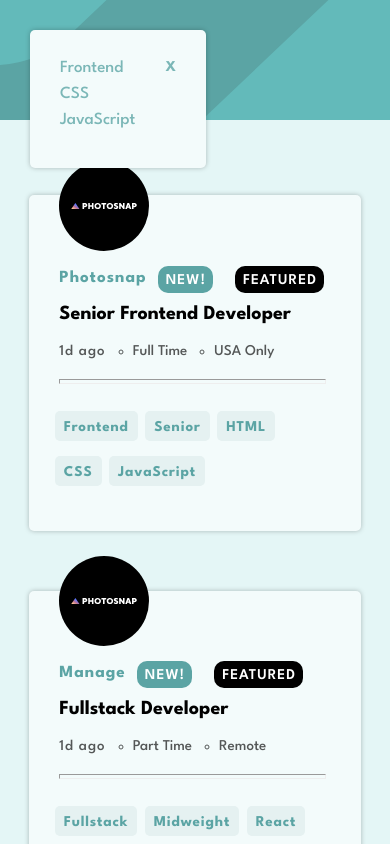
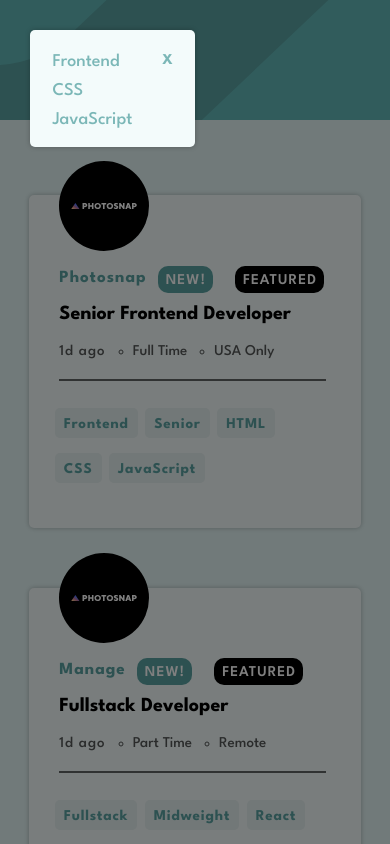
Before and after one commit to Mplusabiodun/Job-Listing-App, a React (Vite) app: page / in a window 390 px wide. Both pictures are taken after a click on the picture 35 px from the left and 41 px from the top of the page. Shown: the top 844 px of the page. Built offline with nearby package versions, Linux system fonts and the light colour scheme.

Commit message:
adjusting media query styling

```diff
--- a/src/components/Header.module.css
+++ b/src/components/Header.module.css
@@ -22,5 +22,6 @@
     height: 2.5rem;
     width: 2.3rem;
     color: hsl(180, 52%, 97%);
+    margin: 0.8rem 0 0 0.5rem;
   }
 }
--- a/src/components/JobList.jsx
+++ b/src/components/JobList.jsx
@@ -2,10 +2,10 @@
 import SkillsList from "./SkillsList";
 
 import imageName from "../assets/images/photosnap.svg";
-// import tryThis from ".";
 
 export default function JobList({ data }) {
   const skills = [data.role, data.level, ...data.tools, ...data.languages];
+
   return (
     <li className={classes.joblist}>
       <div className={classes.data_container}>
--- a/src/components/JobList.module.css
+++ b/src/components/JobList.module.css
@@ -170,9 +170,11 @@
   }
   hr {
     display: flex;
-    height: 5px;
+    /* height: 5px; */
+    border: 1px solid black;
     width: 100%;
     margin: 0.8rem 0;
+    opacity: 0.6;
   }
   .skills {
     display: flex;
--- a/src/components/Modal.jsx
+++ b/src/components/Modal.jsx
@@ -20,7 +20,7 @@
   }
   return (
     <>
-      <div className={classes.backdrop}></div>
+      <div className={classes.backdrop} onClick={cancelHandler}></div>
       <dialog className={classes.dialog} open>
         <ul>
           <li onClick={filterFrontEnd}>Frontend</li>
--- a/src/components/Modal.module.css
+++ b/src/components/Modal.module.css
@@ -6,13 +6,14 @@
 }
 @media only screen and (max-width: 767px) {
   .backdrop {
+    display: flex;
     position: fixed;
     top: 0;
     left: 0;
     width: 100%;
-    height: 100%;
-    background-color: rgba(0, 0, 0, 0.5); /* Semi-transparent black */
-    z-index: 50; /* Ensure it appears above other content */
+    height: 100vh;
+    background-color: rgba(0, 0, 0, 0.5);
+    z-index: 1; /* Ensure it appears above other content */
   }
   .dialog {
     display: flex;
@@ -20,10 +21,10 @@
     background-color: hsl(180, 52%, 97%);
     box-shadow: 0px 0px 5px rgba(0, 0, 0, 0.25);
     border-radius: 5px;
-    padding: 2rem;
+    padding: 1.5rem 1.5rem 0.5rem;
     border: none;
     margin: 0.5rem 0 2rem 2rem;
-    z-index: 100; /* Ensure it appears above other content */
+    z-index: 2; /* Ensure it appears above other content */
   }
   .dialog ul {
     padding: 0;
@@ -31,8 +32,8 @@
   }
   .dialog ul li {
     list-style-type: none;
-    font-size: 17px;
-    margin-bottom: 10px;
+    font-size: 18px;
+    margin-bottom: 12px;
     font-weight: 500;
     color: hsl(180, 29%, 60%);
   }
```
